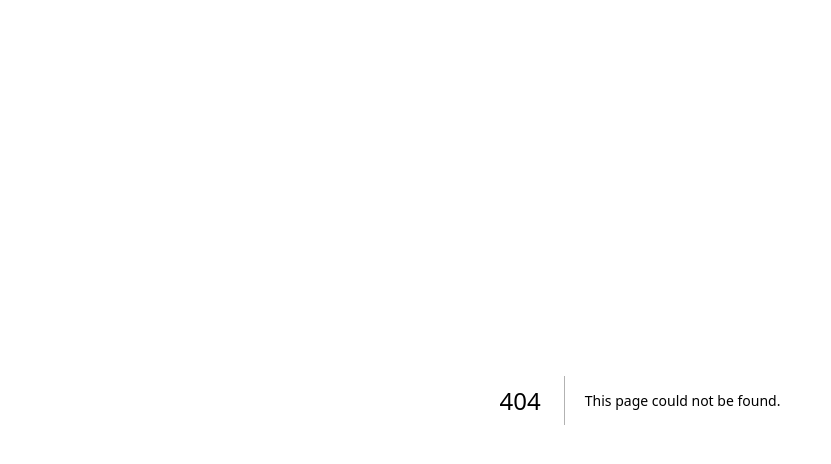
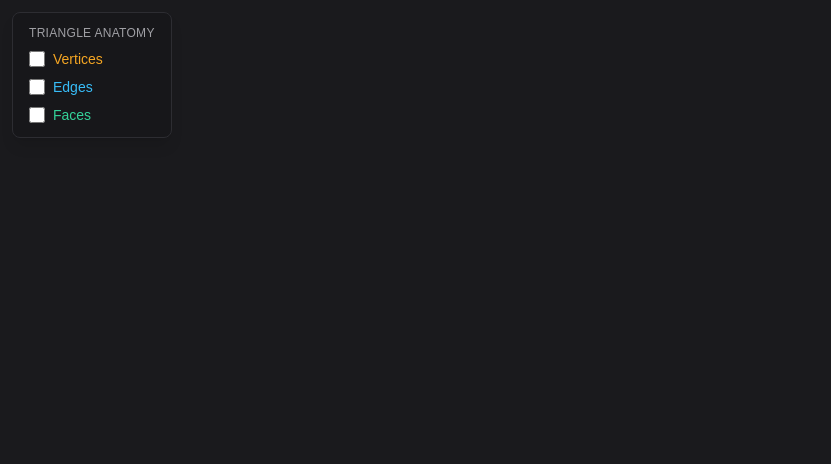
Before and after one commit to DoCedric/3d-edu-platform, a Next.js app: page /embed/triangle-anatomy in a window 1280 px wide. Before the commit this address had no page. Shown: the top 464 px of the page, without its empty margins (0-831 px from the left). Built offline with nearby package versions, Linux system fonts and the light colour scheme.

Commit message:
added triangle demo scene

```diff
--- /dev/null
+++ b/src/app/embed/triangle-anatomy/page.tsx
@@ -0,0 +1,60 @@
+"use client";
+
+import { Canvas } from "@react-three/fiber";
+import { OrbitControls } from "@react-three/drei";
+import { useState } from "react";
+import {
+  TriangleAnatomyScene,
+  TriangleAnatomyVisibility,
+  VERTEX_COLOR,
+  EDGE_COLOR,
+  FACE_COLOR,
+} from "@/scenes/triangle-anatomy/TriangleAnatomyScene";
+
+const CHECKBOXES: { id: keyof TriangleAnatomyVisibility; label: string; color: string }[] = [
+  { id: "vertices", label: "Vertices", color: VERTEX_COLOR },
+  { id: "edges", label: "Edges", color: EDGE_COLOR },
+  { id: "faces", label: "Faces", color: FACE_COLOR },
+];
+
+/** Standalone, chrome-free page meant to be embedded (e.g. as an iframe in a
+ * Superhuman doc) rather than navigated to inside the lesson shell. */
+export default function TriangleAnatomyEmbedPage() {
+  const [visibility, setVisibility] = useState<TriangleAnatomyVisibility>({
+    vertices: false,
+    edges: false,
+    faces: false,
+  });
+
+  const toggle = (id: keyof TriangleAnatomyVisibility) => setVisibility((prev) => ({ ...prev, [id]: !prev[id] }));
+
+  return (
+    <div className="relative w-screen h-screen overflow-hidden bg-bg">
+      <Canvas camera={{ position: [0, 0, 6], fov: 50 }}>
+        <color attach="background" args={["#1a1a1d"]} />
+        <ambientLight intensity={0.7} />
+        <directionalLight position={[5, 5, 5]} intensity={1} />
+        <TriangleAnatomyScene visibility={visibility} />
+        <OrbitControls makeDefault />
+      </Canvas>
+
+      <div className="absolute top-3 left-3 max-w-[220px] rounded-md border border-border bg-bg-elevated/90 px-4 py-3 text-text shadow-lg backdrop-blur">
+        <div className="mb-2 text-xs uppercase tracking-wide text-text-muted">Triangle anatomy</div>
+        <div className="flex flex-col gap-2">
+          {CHECKBOXES.map(({ id, label, color }) => (
+            <label key={id} className="flex items-center gap-2 text-sm cursor-pointer">
+              <input
+                type="checkbox"
+                checked={visibility[id]}
+                onChange={() => toggle(id)}
+                className="h-4 w-4"
+                style={{ accentColor: color }}
+              />
+              <span style={{ color }}>{label}</span>
+            </label>
+          ))}
+        </div>
+      </div>
+    </div>
+  );
+}
--- /dev/null
+++ b/src/scenes/triangle-anatomy/TriangleAnatomyScene.tsx
@@ -0,0 +1,61 @@
+"use client";
+
+import { useMemo } from "react";
+import { Line } from "@react-three/drei";
+import * as THREE from "three";
+
+export interface TriangleAnatomyVisibility {
+  vertices: boolean;
+  edges: boolean;
+  faces: boolean;
+}
+
+const TRIANGLE_VERTICES: [number, number, number][] = [
+  [-1.6, -1.1, 0],
+  [1.6, -1.1, 0],
+  [0, 1.4, 0],
+];
+
+export const VERTEX_COLOR = "#f5a623";
+export const EDGE_COLOR = "#38bdf8";
+export const FACE_COLOR = "#34d399";
+
+interface TriangleAnatomySceneProps {
+  visibility: TriangleAnatomyVisibility;
+}
+
+/** Renders a single triangle's three structural parts independently, so a
+ * learner can toggle each on to build up how a mesh is composed: vertices
+ * (points) -> edges (the lines between them) -> faces (the surface they
+ * enclose). No axes or grid - the triangle is the whole scene. */
+export function TriangleAnatomyScene({ visibility }: TriangleAnatomySceneProps) {
+  const faceGeometry = useMemo(() => {
+    const geometry = new THREE.BufferGeometry();
+    const positions = new Float32Array(TRIANGLE_VERTICES.flat());
+    geometry.setAttribute("position", new THREE.BufferAttribute(positions, 3));
+    geometry.computeVertexNormals();
+    return geometry;
+  }, []);
+
+  const edgeLoop = useMemo(() => [...TRIANGLE_VERTICES, TRIANGLE_VERTICES[0]] as [number, number, number][], []);
+
+  return (
+    <>
+      {visibility.faces && (
+        <mesh geometry={faceGeometry}>
+          <meshStandardMaterial color={FACE_COLOR} side={THREE.DoubleSide} transparent opacity={0.55} />
+        </mesh>
+      )}
+
+      {visibility.edges && <Line points={edgeLoop} color={EDGE_COLOR} lineWidth={3} />}
+
+      {visibility.vertices &&
+        TRIANGLE_VERTICES.map((position, index) => (
+          <mesh key={index} position={position}>
+            <sphereGeometry args={[0.1, 20, 20]} />
+            <meshStandardMaterial color={VERTEX_COLOR} />
+          </mesh>
+        ))}
+    </>
+  );
+}
```
